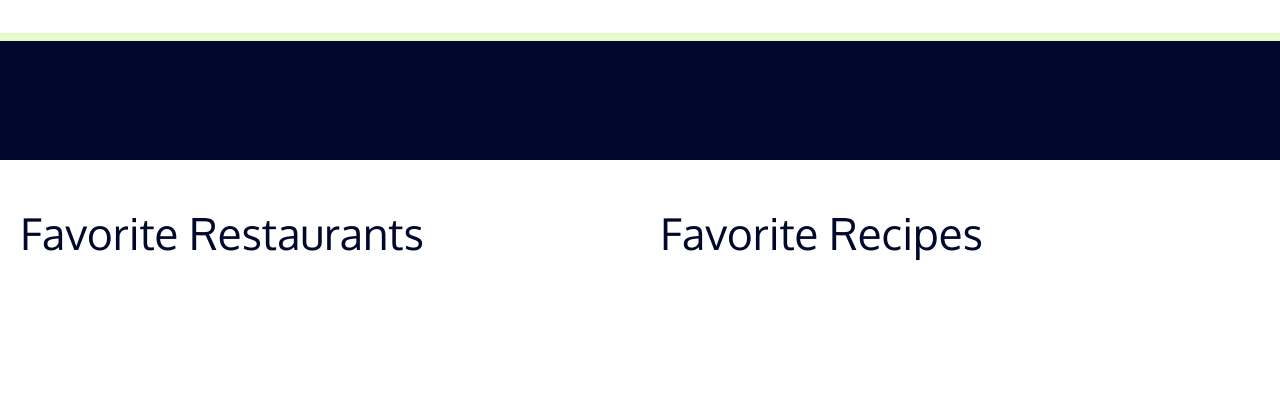
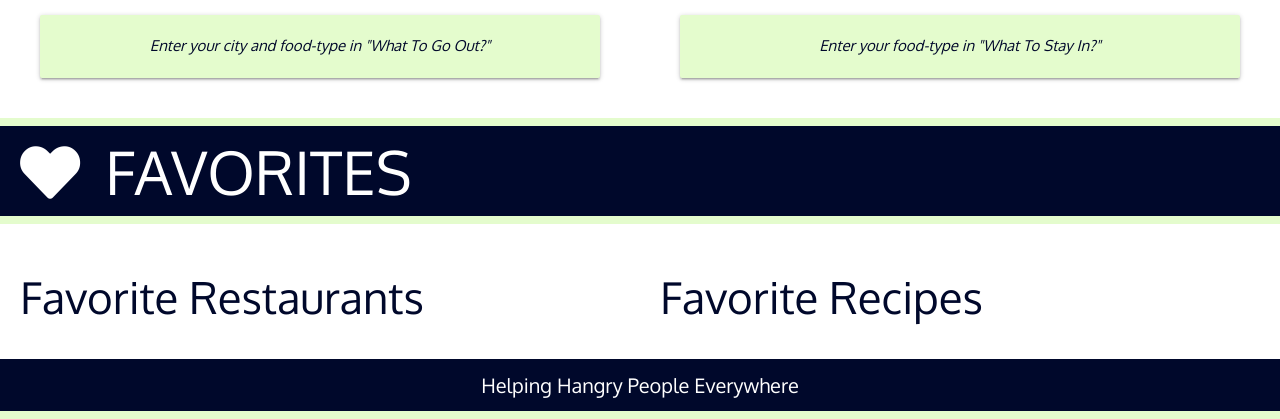
Before and after one commit to daniwhitlock/Cravings, a plain HTML site: page index.html in a window 1280 px wide. Shown: the part 690-1109 px from the top of the page. Before the commit the page ends 984 px from the top, so only its background shows below. Drawn offline with nearby package versions, Linux system fonts and the light colour scheme.

Commit message:
added footer, added placeholder for dom cards- they will delete once the submit button is clicked on the corresponding sections

```diff
--- a/assets/css/style.css
+++ b/assets/css/style.css
@@ -122,18 +122,28 @@ nav {
     color:  #00082B;
     font-size: 6em;
     font-weight: 350;
-
 }
 
 .fav-section {
     padding: 0;
     border-top: solid 8px #E4FCCD;
+    border-bottom: solid 8px #E4FCCD;
     background-color: #00082B;
-    border-bottom: solid 3px #00082B;
+    color: white;
+    font-size: 4em;
 }
-.fav-background {
-    background: #00082B;
-    color: white;
+.fav-title {
+    padding-left: 20px;
+}
+
+.padding-footer {
+    padding-top: 15px;
+    padding-bottom: 15px
+}
+
+.placeholder-text {
+    text-align: center;
+    font-style: italic;
 }
 
 .card-image {
--- a/assets/js/project.js
+++ b/assets/js/project.js
@@ -8,6 +8,8 @@ var resultsEl = document.getElementById("recipe-box");
 var favoriteRecipes = [];
 var savedFavoriteRecipesEl = document.getElementById("favorite-recipes");
 var myFavoriteRecipesEl = document.getElementById("fav-recipes");
+var placeholder1El = document.getElementById("placeholder");
+var placeholder2El = document.getElementById("placeholder2");
 
 let modalEl = document.querySelector("#modal1");
 let modalBodyEl = document.querySelector("#modal-body");
@@ -125,6 +127,9 @@ function getZamatoRestaurants(restaurantUrl) {
     })
     .then(function (data) {
       console.log(data);
+
+      //clear out placeholder
+      placeholder1El.innerHTML = "";
 
       let resInfo = [];
 
@@ -260,6 +265,8 @@ function getTastyRecipes(food) {
       return response.json();
     })
     .then(function (data) {
+      //clear out placeholder
+      placeholder2El.innerHTML = "";
       // console.log(data);
       var results = data.results;
       // console.log(results);
--- a/index.html
+++ b/index.html
@@ -24,21 +24,13 @@
     </header>
     <nav class="nav-extended">
         <div class="nav-wrapper">
-            <span class="fas fa-utensils fa-6x right-space" style ="color:#00082B"></span>
-          <!-- <span class="fas fa-smile-beam fa-4x" style ="color:#00082B"></span> -->
-          <span class="nav-header">CRAVINGS</span>
-
-
-
+        <span class="fas fa-utensils fa-6x right-space" style ="color:#00082B"></span>
+        <span class="nav-header">CRAVINGS</span>
           <ul class="right">
             <!-- <li><a href="#fav-section" class="waves-effect waves-light teal btn">My Favorites</a></li>  -->
             <li><a href="#fav-section" class="nav-bar">My Favorites</a></li>
           </ul>
         </div>
-        <!-- <div class="nav-content">
-          <span class="heading h5">Sometimes you just don't know what you want to eat. Many a fight has begun when couples or groups can't decide what to eat or where to eat.  Here at CRAVINGS, we've made it easy for you! With the click of a few buttons, you can easily view the top restaurants in your area or find top recipes for a specific food type.  </span> -->
-
-        <!-- </div> -->
     </nav>
 
     <!-- forms -->
@@ -82,32 +74,33 @@
         </div>
     </div>
 
-
     <!-- results -->
     <div class="container">
         <div class="results">
             <h3>Restaurants</h3>
             <div id="restaurant-box">
-
+                <div class="card placeholder-text" id="placeholder">
+                    Enter your city and food-type in "What To Go Out?"
+                </div>
             </div>
         </div>
 
         <div class="results" id="recipe-results">
             <h3>Recipes</h3>
             <div id="recipe-box">
-
+                <div class="card placeholder-text" id="placeholder2">
+                    Enter your food-type in "What To Stay In?"
+                </div>
             </div>
-
         </div>
-
     </div>
 
     <div class="fav-section" id ="fav-section">
-        <div>
-            <h2>
-                MY FAVORITES
-            </h2>
-
+        <div class="fav-title">
+            <span class="fas fa-heart right-space" style="color:white"></span>
+            <span>
+                FAVORITES
+            </span>
         </div>
     </div>
 
@@ -122,9 +115,7 @@
             <h3>Favorite Recipes</h3>
             <div id="fav-recipes">
             </div>
-
         </div>
-
     </div>
 
     <div id="modal1" class="modal">
@@ -138,6 +129,13 @@
       </div>
 
 
+    <footer>
+        <h2 class="pre-header padding-footer">
+            Helping Hangry People Everywhere
+        </h2>
+    </footer>
+
+
     <!-- jquery -->
     <script src="https://ajax.googleapis.com/ajax/libs/jquery/3.5.1/jquery.min.js"></script>
     <!-- materialize -->
```
